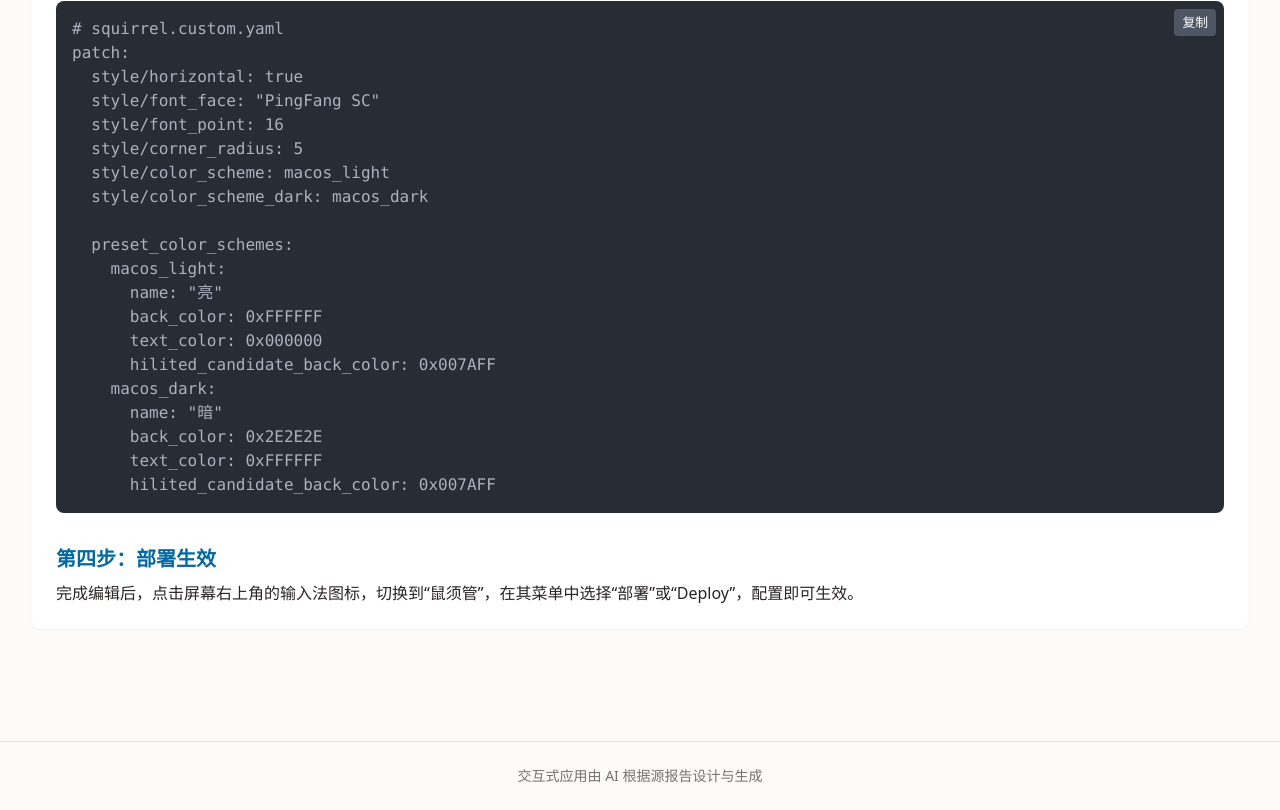
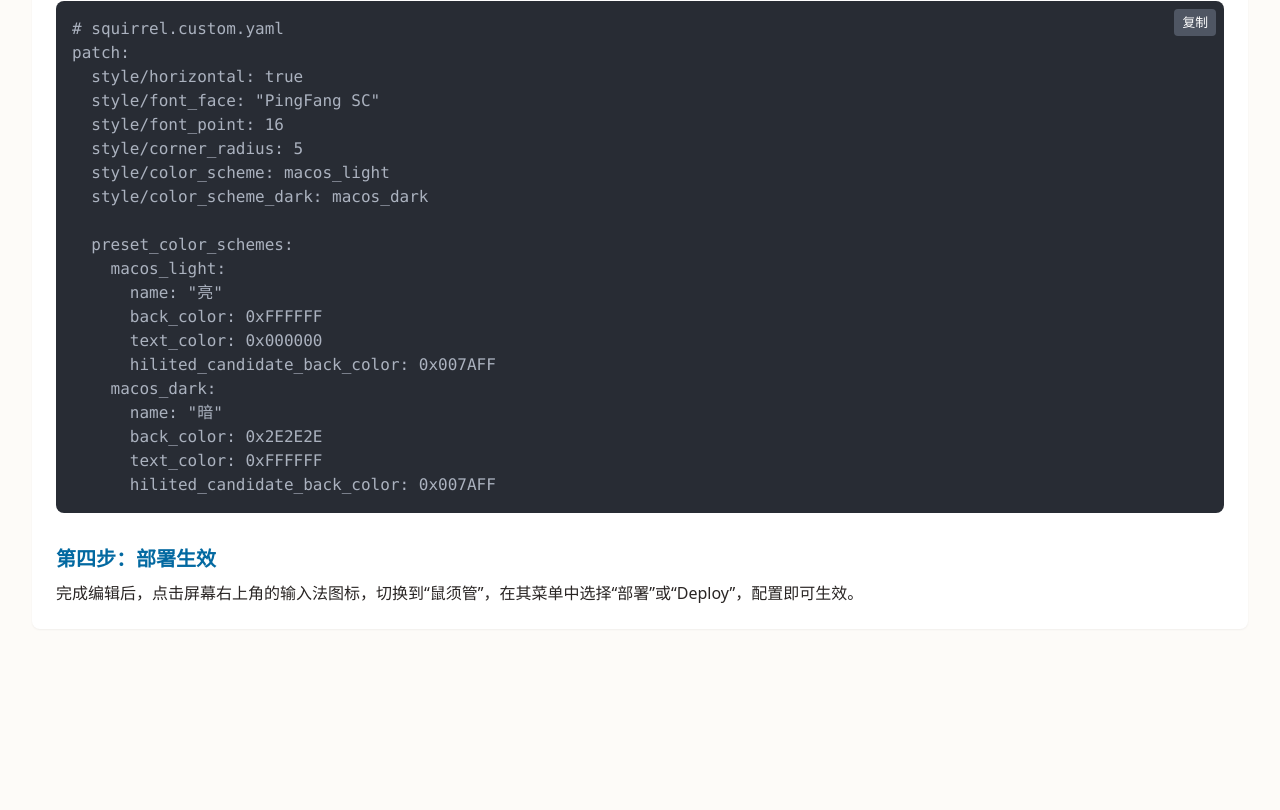
Before and after one commit to chacejustsodo/wubi-leaner, a plain HTML site: page index.html in a window 1280 px wide. Shown: the part 3499-4309 px from the top of the page. After the commit the page ends 4176 px from the top, so only its background shows below. Drawn offline with nearby package versions, Linux system fonts and the light colour scheme.

Commit message:
Update index.html

```diff
--- a/index.html
+++ b/index.html
@@ -207,9 +207,6 @@
         </section>
     </main>
 
-    <footer class="text-center py-6 border-t border-stone-200 mt-16">
-        <p class="text-stone-500 text-sm">交互式应用由 AI 根据源报告设计与生成</p>
-    </footer>
 
 <script>
 document.addEventListener('DOMContentLoaded', () => {
```
